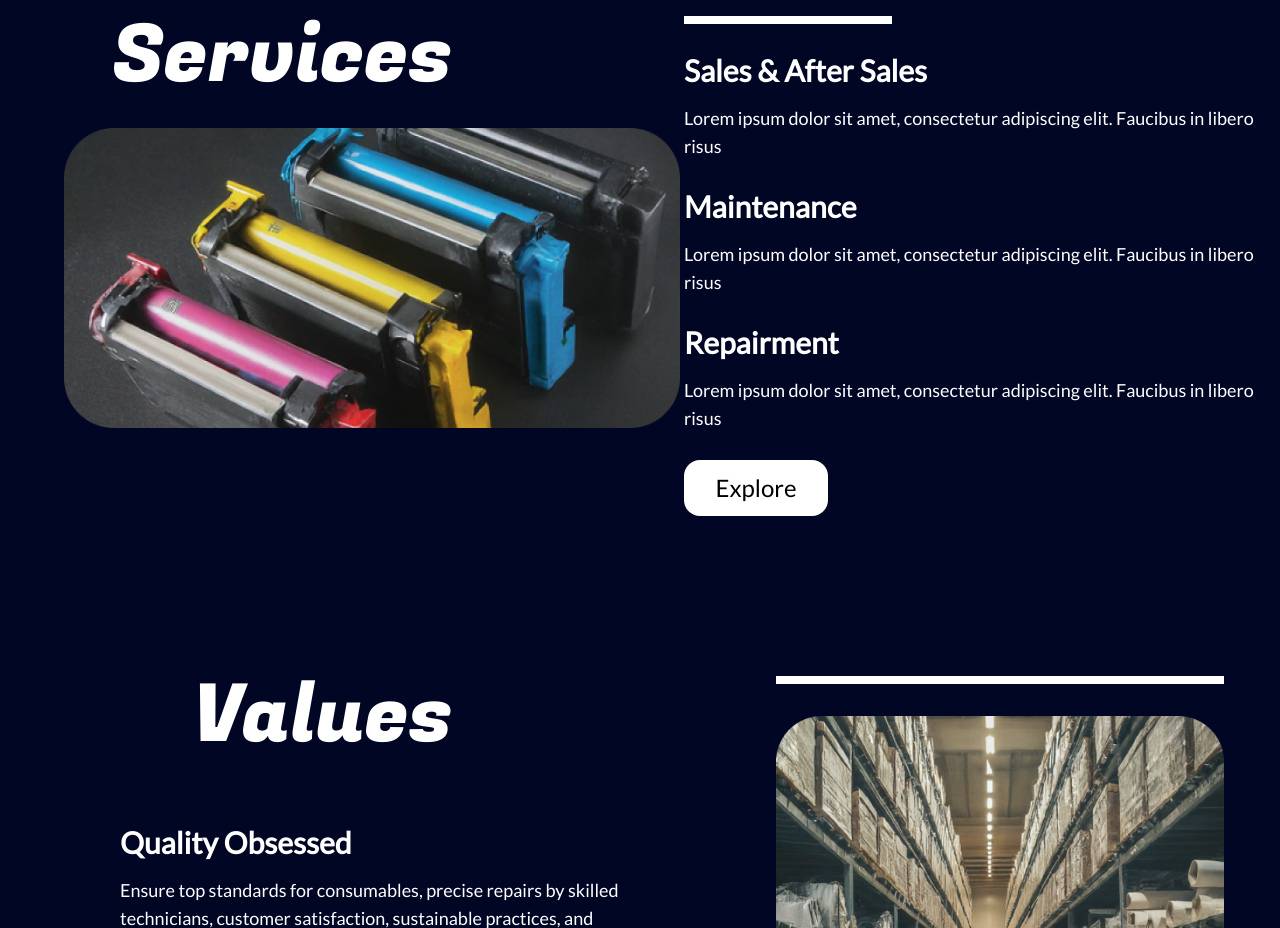
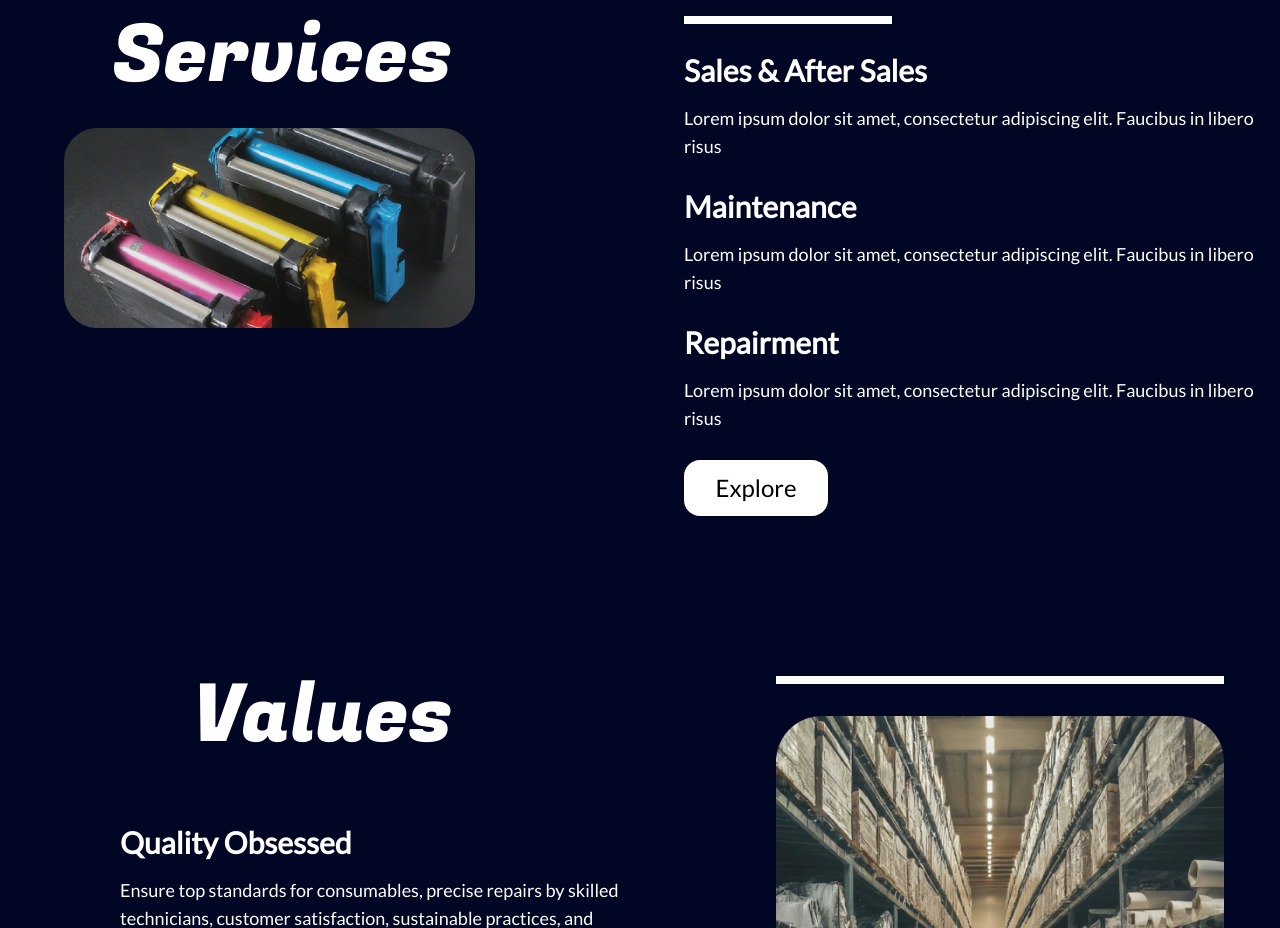
Before and after one commit to Natiman24/OPC-Trading, a Next.js app in the folder frontend/: page / in a window 1280 px wide. Shown: the part 840-1768 px from the top of the page. Built offline with nearby package versions, Linux system fonts and the light colour scheme.

Commit message:
services responsivess on large screen

```diff
--- a/frontend/src/app/landing/components/Services.jsx
+++ b/frontend/src/app/landing/components/Services.jsx
@@ -5,9 +5,9 @@ const Service = () => {
     <div className='text-white md:py-20 grid md:grid-cols-2 grid-cols-1 gap-12 items-start justify-evenly bg-background max-md:mt-16'>
         <div className='flex flex-col gap-8'>
             <h3 className='text-[3.5rem] md:text-[4rem] lg:text-[4.5rem] xl:text-[5rem] font-fugaz text-white md:pl-14 lg:pl-20 xl:pl-28 max-md:text-center leading-none'>Services</h3>
-            <img src="./service.png" alt="services" className=' max-md:w-[80%] max-md:mx-[10%] ml-5 md:w-full xl:ml-16 max-md:hidden' />
+            <img src="./service.png" alt="services" className=' max-md:w-[80%] max-md:mx-[10%] ml-5 md:w-2/3 md:mx-auto xl:ml-16 max-md:hidden' />
         </div>
-        <div className='flex flex-col gap-7 items-start px-5 2xl:pl-30'>
+        <div className='flex flex-col gap-7 items-start px-5 2xl:pl-40'>
            <div className='w-52 h-2 bg-white max-md:hidden'></div>
            <div className=' text-center md:text-left text-white flex flex-col gap-4'>
             <h5 className='text-3xl font-bold font-lato'>Sales & After Sales</h5>
```
